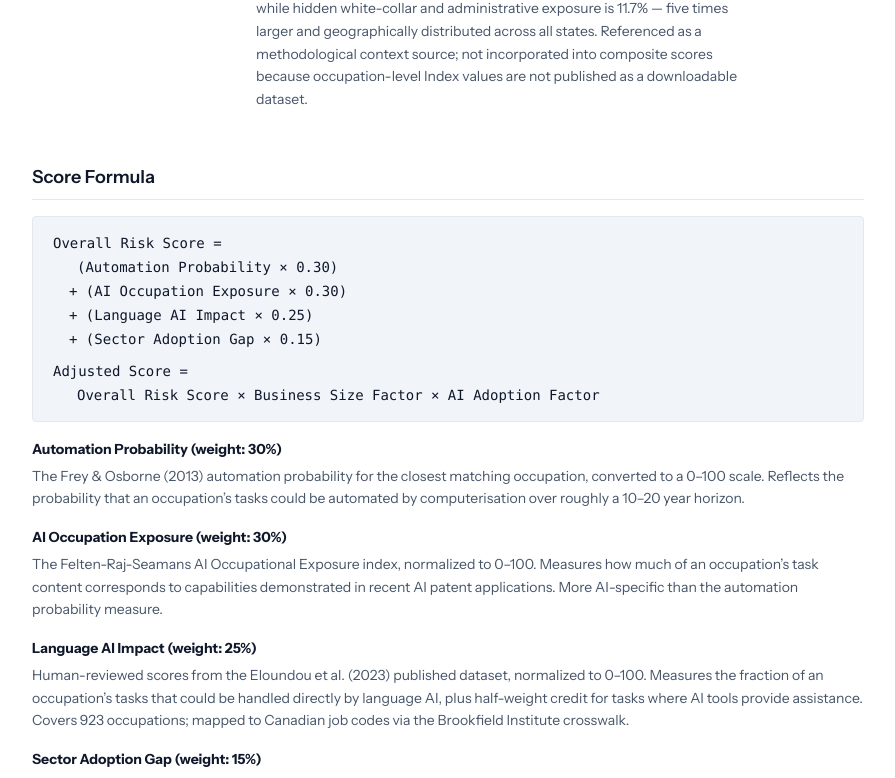
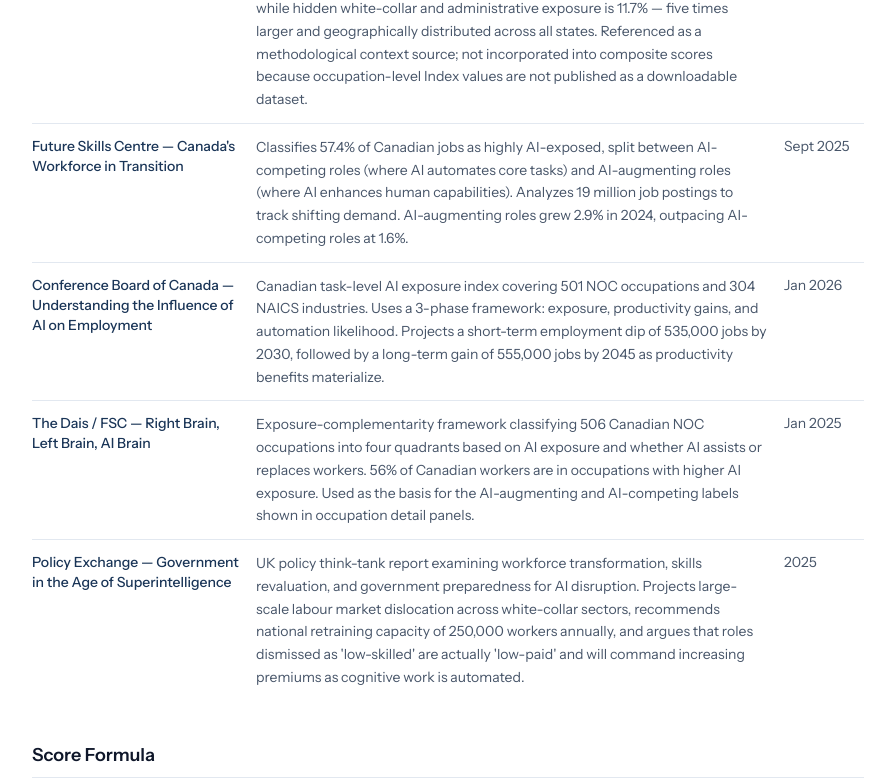
Before and after one commit to scott-cmd11/mb-ai-disruption, a Next.js app: page /about in a window 1280 px wide. Shown: the part 2139-2917 px from the top of the page, without its empty margins (192-1087 px from the left). Built offline with nearby package versions, Linux system fonts and the light colour scheme.

Commit message:
feat: add FSC and Policy Exchange sources to About page
4 new data sources: FSC Workforce in Transition, Conference Board AI
Employment, Dais Right Brain/Left Brain, Policy Exchange Superintelligence.
Plus complementarity limitation note.

```diff
--- a/src/app/about/page.tsx
+++ b/src/app/about/page.tsx
@@ -84,6 +84,34 @@
       "Maps 13,000+ deployed AI tools against 32,000+ skills across 923 O*NET occupations (151 million workers) to produce an Iceberg Index: the percentage of an occupation's wage value where AI has demonstrated capability. Key finding: visible tech-sector disruption is just 2.2% of the U.S. labour market's wage value, while hidden white-collar and administrative exposure is 11.7% — five times larger and geographically distributed across all states. Referenced as a methodological context source; not incorporated into composite scores because occupation-level Index values are not published as a downloadable dataset.",
     vintage: "2024",
     url: "https://iceberg.mit.edu/",
+  },
+  {
+    source: "Future Skills Centre — Canada's Workforce in Transition",
+    description:
+      "Classifies 57.4% of Canadian jobs as highly AI-exposed, split between AI-competing roles (where AI automates core tasks) and AI-augmenting roles (where AI enhances human capabilities). Analyzes 19 million job postings to track shifting demand. AI-augmenting roles grew 2.9% in 2024, outpacing AI-competing roles at 1.6%.",
+    vintage: "Sept 2025",
+    url: "https://fsc-ccf.ca/wp-content/uploads/2025/09/canadas-workforce-in-transition_sept2025.pdf",
+  },
+  {
+    source: "Conference Board of Canada — Understanding the Influence of AI on Employment",
+    description:
+      "Canadian task-level AI exposure index covering 501 NOC occupations and 304 NAICS industries. Uses a 3-phase framework: exposure, productivity gains, and automation likelihood. Projects a short-term employment dip of 535,000 jobs by 2030, followed by a long-term gain of 555,000 jobs by 2045 as productivity benefits materialize.",
+    vintage: "Jan 2026",
+    url: "https://fsc-ccf.ca/wp-content/uploads/2026/03/understanding-the-Influence-of-ai-on-employment_jan2026.pdf",
+  },
+  {
+    source: "The Dais / FSC — Right Brain, Left Brain, AI Brain",
+    description:
+      "Exposure-complementarity framework classifying 506 Canadian NOC occupations into four quadrants based on AI exposure and whether AI assists or replaces workers. 56% of Canadian workers are in occupations with higher AI exposure. Used as the basis for the AI-augmenting and AI-competing labels shown in occupation detail panels.",
+    vintage: "Jan 2025",
+    url: "https://fsc-ccf.ca/wp-content/uploads/2025/01/Right-Brain-Left-Brain-AI-Brain-Report_The-Dais_FSC.pdf",
+  },
+  {
+    source: "Policy Exchange — Government in the Age of Superintelligence",
+    description:
+      "UK policy think-tank report examining workforce transformation, skills revaluation, and government preparedness for AI disruption. Projects large-scale labour market dislocation across white-collar sectors, recommends national retraining capacity of 250,000 workers annually, and argues that roles dismissed as 'low-skilled' are actually 'low-paid' and will command increasing premiums as cognitive work is automated.",
+    vintage: "2025",
+    url: "https://policyexchange.org.uk/wp-content/uploads/Government-in-the-Age-of-Super-Intelligence-1.pdf",
   },
 ] as const;
 
@@ -384,6 +412,15 @@
             the methodology but individual occupation Index values are not published as a
             downloadable dataset, so they cannot be added to the composite score formula.
           </li>
+          <li>
+            <strong className="text-[var(--color-text-primary)]">
+              AI-augmenting/AI-competing classification is a binary simplification.
+            </strong>{" "}
+            Derived from the FSC complementarity framework (building on IMF methodology
+            by Pizzinelli et al.) applied to Canadian NOC codes. Some occupations near
+            the threshold could reasonably be classified either way. The classification
+            reflects the current generation of AI tools and may shift as capabilities evolve.
+          </li>
         </ul>
       </section>
 
```
